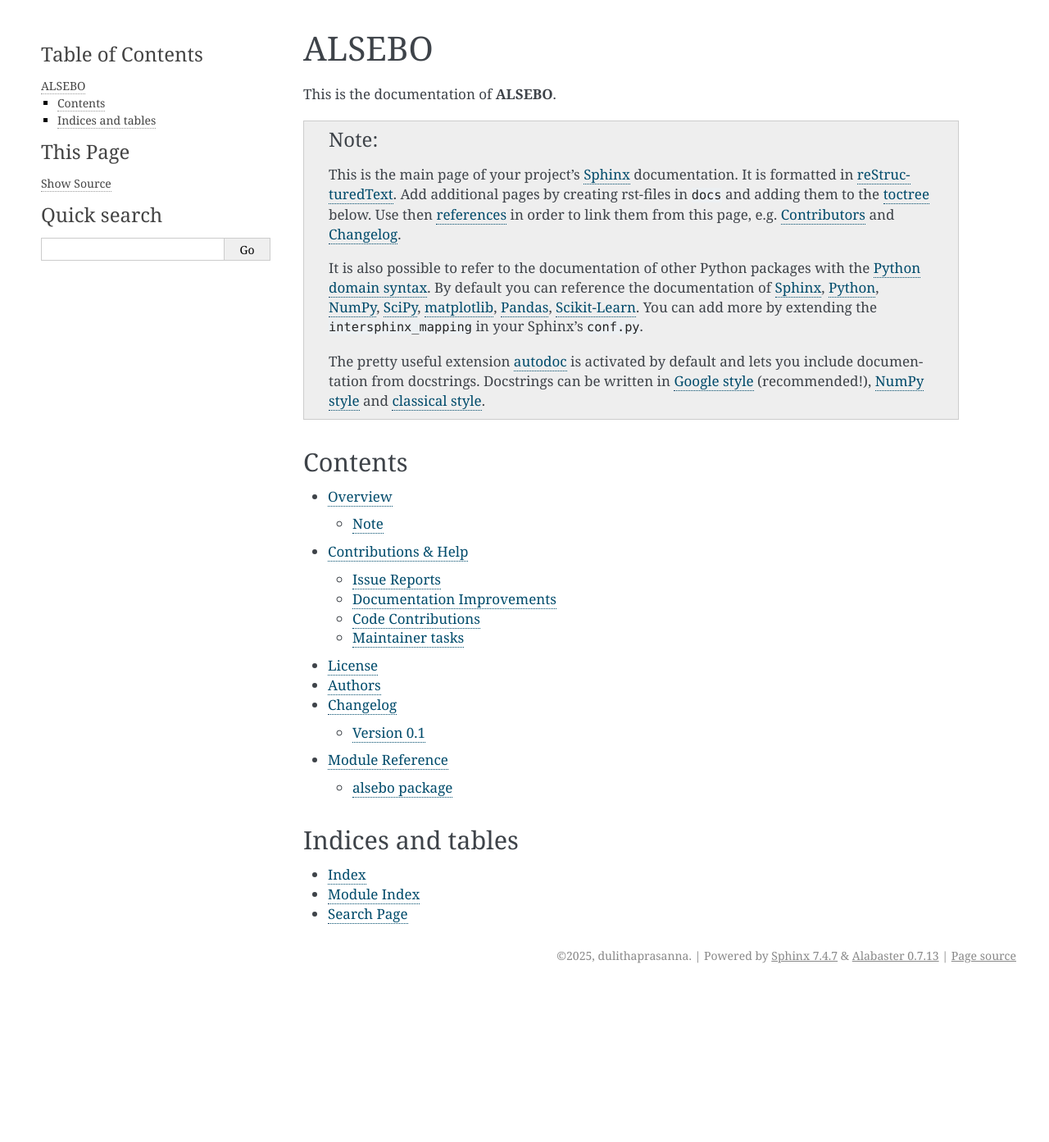
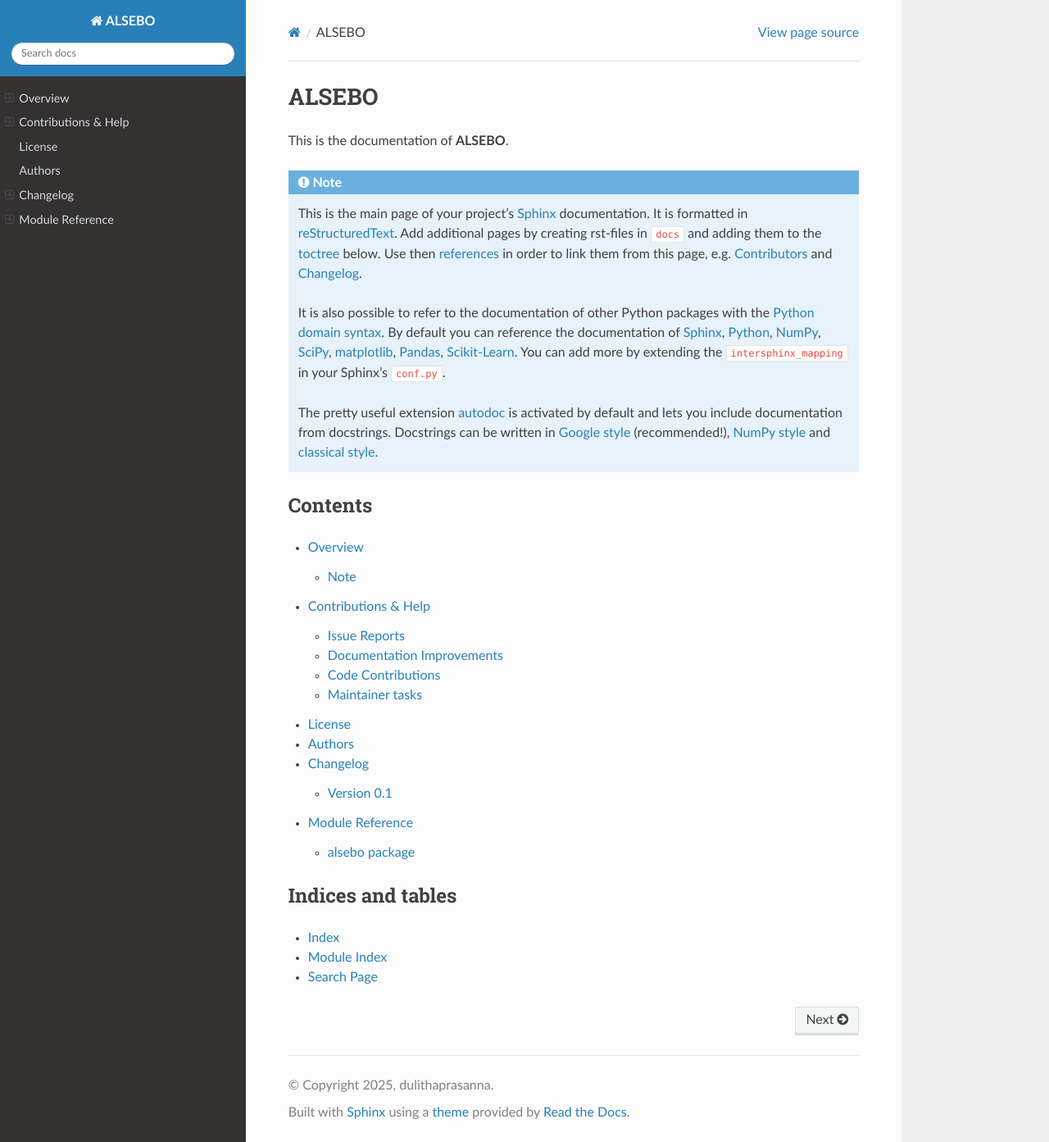
Before and after one commit to dulithaprasanna/ALSEBO, a Sphinx documentation site: the page built from docs/index.rst, in a window 1280 px wide and 1393 px high. Shown: the whole window at 82% size. Built offline with Sphinx 7.4.7 and the Read the Docs theme 3.1.0, drawn with Linux system fonts in a browser that asks for light colours.

Commit message:
Creating the documntation files, adding req lib

```diff
--- a/docs/conf.py
+++ b/docs/conf.py
@@ -72,7 +72,12 @@ extensions = [
     "sphinx.ext.ifconfig",
     "sphinx.ext.mathjax",
     "sphinx.ext.napoleon",
+    "myst_nb",
 ]
+
+# Mock heavy/unusual imports so autodoc works without installing them
+# (torch and transformers are large; dca is a git-only dependency)
+autodoc_mock_imports = ["torch", "transformers", "tensorflow", "dca"]
 
 # Add any paths that contain templates here, relative to this directory.
 templates_path = ["_templates"]
@@ -153,14 +158,15 @@ todo_emit_warnings = True
 
 # The theme to use for HTML and HTML Help pages.  See the documentation for
 # a list of builtin themes.
-html_theme = "alabaster"
+html_theme = "sphinx_rtd_theme"
 
 # Theme options are theme-specific and customize the look and feel of a theme
 # further.  For a list of options available for each theme, see the
 # documentation.
 html_theme_options = {
-    "sidebar_width": "300px",
-    "page_width": "1200px"
+    "navigation_depth": 4,
+    "collapse_navigation": False,
+    "sticky_navigation": True,
 }
 
 # Add any paths that contain custom themes here, relative to this directory.
```
Also changed, not shown: docs/requirements.txt (+14 -2 lines), setup.cfg (+7 -6 lines), 1 other file.
